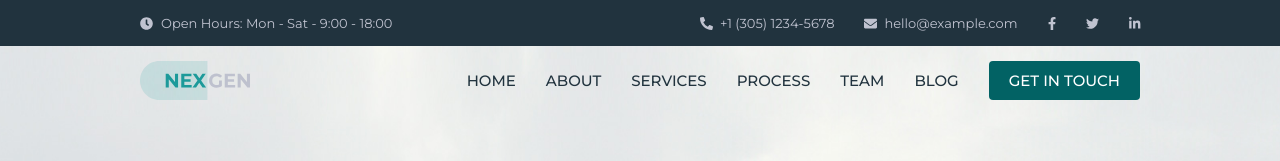
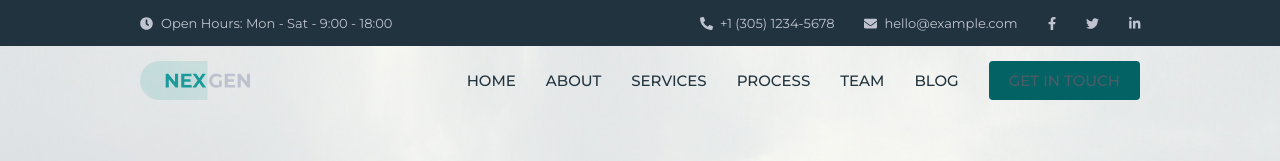
Before and after one commit to MarcoCusenza/proj-html-vuejs, a Vue app: page / in a window 1280 px wide. In both pictures the pointer is over the item "GET IN TOUCH". Shown: the top 161 px of the page. Built offline with nearby package versions, Linux system fonts and the light colour scheme.

Commit message:
fix navbar hover

```diff
--- a/src/components/commons/Navbar.vue
+++ b/src/components/commons/Navbar.vue
@@ -44,10 +44,6 @@ ul {
       transition: 0.2s;
     }
 
-    a:last-of-type:hover{
-      color: $text-light;
-    }
-
     &:last-of-type {
       background-color: $primary;
       color: $text-light;
@@ -58,6 +54,7 @@ ul {
 
       &:hover{
         background-color: $primary-hover-dark;
+        color: $text-light;
         transition: 0.2s;
       }
     }
```
Also changed, not shown: src/assets/style/global.scss (+0 -12 lines).
